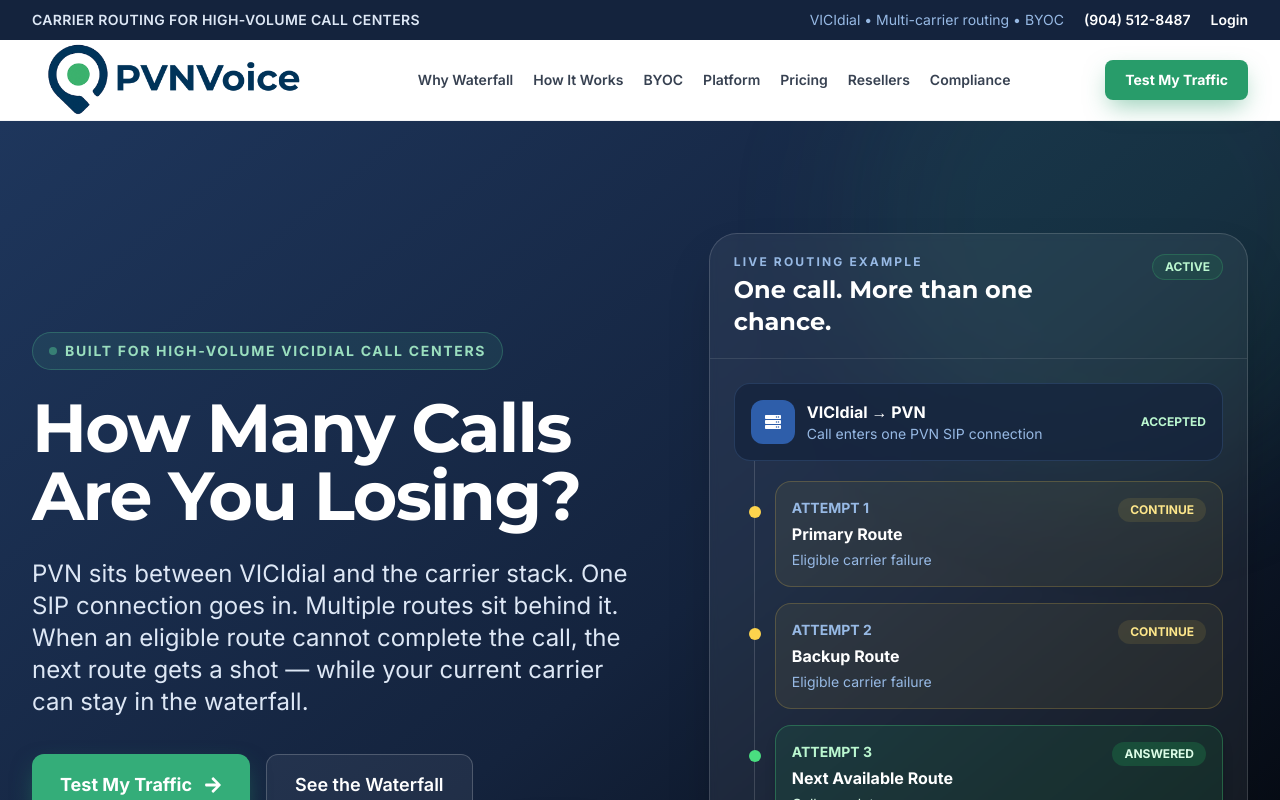
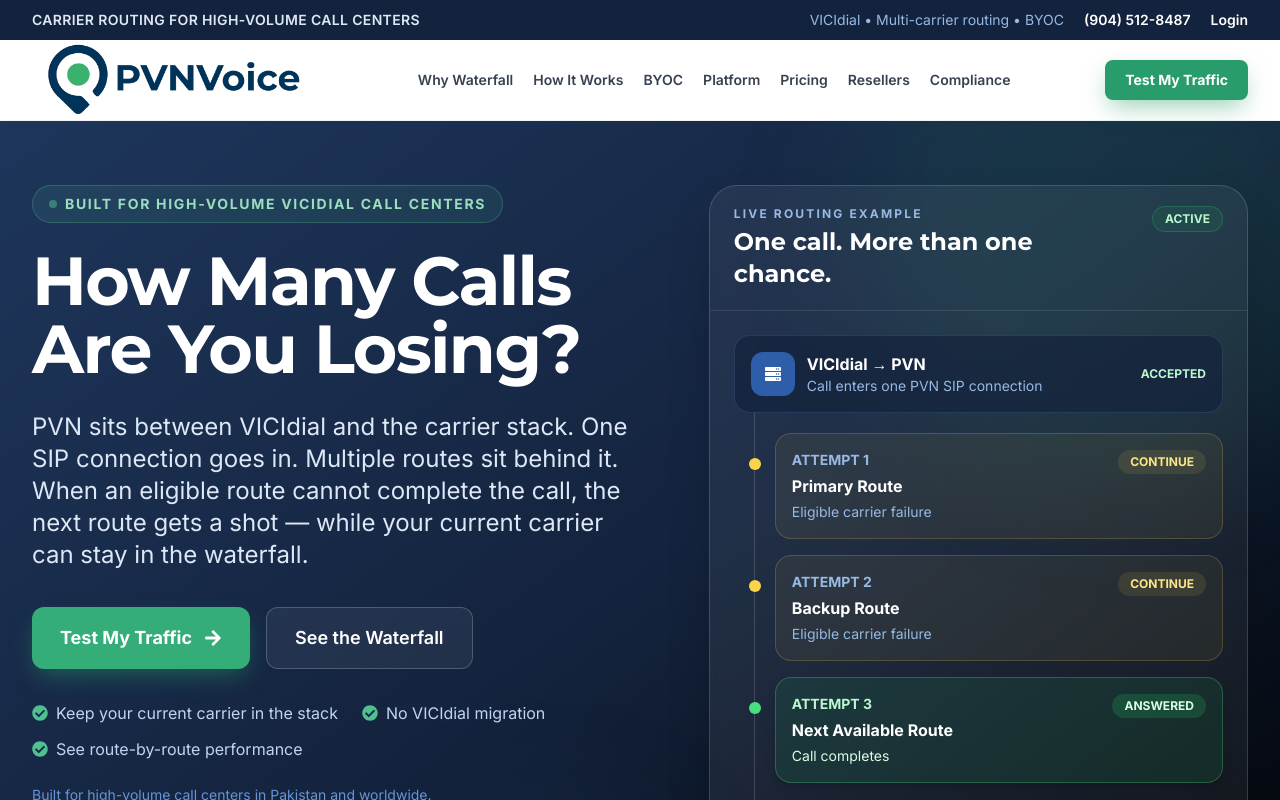
Before and after one commit to bbarnes4318/pvn-voice, a Next.js app in the folder src/: page / in a window 1280 px wide. Shown: the top 800 px of the page. Built offline with nearby package versions, Linux system fonts and the light colour scheme.

Commit message:
Anchor homepage hero above the fold

```diff
--- a/src/pages/index.tsx
+++ b/src/pages/index.tsx
@@ -101,8 +101,8 @@
           <div className="absolute -top-40 -right-24 h-[520px] w-[520px] rounded-full bg-secondary-500/10 blur-3xl" />
           <div className="absolute bottom-0 left-1/3 h-64 w-64 rounded-full bg-primary-500/10 blur-3xl" />
 
-          <div className="container-custom relative py-16 md:py-24 lg:py-28">
-            <div className="grid lg:grid-cols-[1.05fr_0.95fr] gap-12 lg:gap-16 items-center">
+          <div className="container-custom relative py-10 md:py-14 lg:py-16">
+            <div className="grid lg:grid-cols-[1.05fr_0.95fr] gap-12 lg:gap-16 items-start">
               <div>
                 <div className="inline-flex items-center gap-2 rounded-full border border-secondary-400/30 bg-secondary-400/10 px-4 py-2 text-xs md:text-sm font-bold tracking-[0.12em] text-secondary-200 uppercase mb-6">
                   <span className="h-2 w-2 rounded-full bg-secondary-400 animate-pulse" />
```
